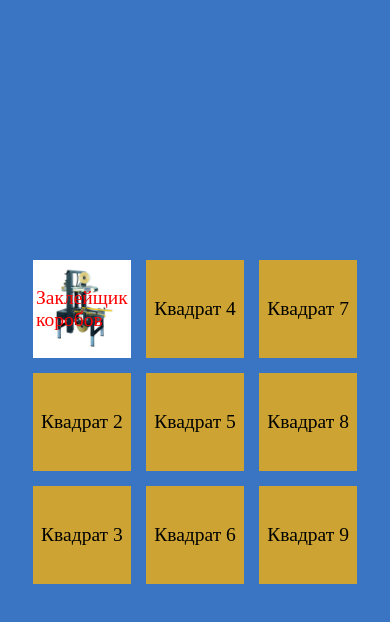
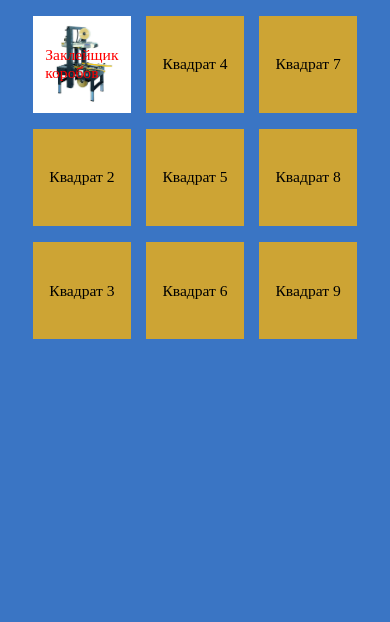
Before and after one commit to Oleg-artemev/1, a plain HTML site: page my.html in a window 390 px wide. Drawn offline with Linux system fonts and the light colour scheme.

Commit message:
Add files via upload

```diff
--- a/css/my.css
+++ b/css/my.css
@@ -1,7 +1,7 @@
 body {
             display: flex;
             justify-content: center; /* Центрирование по горизонтали */
-            align-items: center; /* Центрирование по вертикали */
+            /*align-items: center;*/ /* Центрирование по вертикали */
             height: 100vh; /* Высота на весь экран */
             margin: 0;
             background-color: #3A75C4;
@@ -45,6 +45,6 @@ body {
         .square {
             width: 25vw; /* Ширина квадрата */
             height: 25vw; /* Высота квадрата */
-            font-size: 5vw; /* Размер шрифта */
+            font-size: 4vw; /* Размер шрифта */
         }
 }
```
